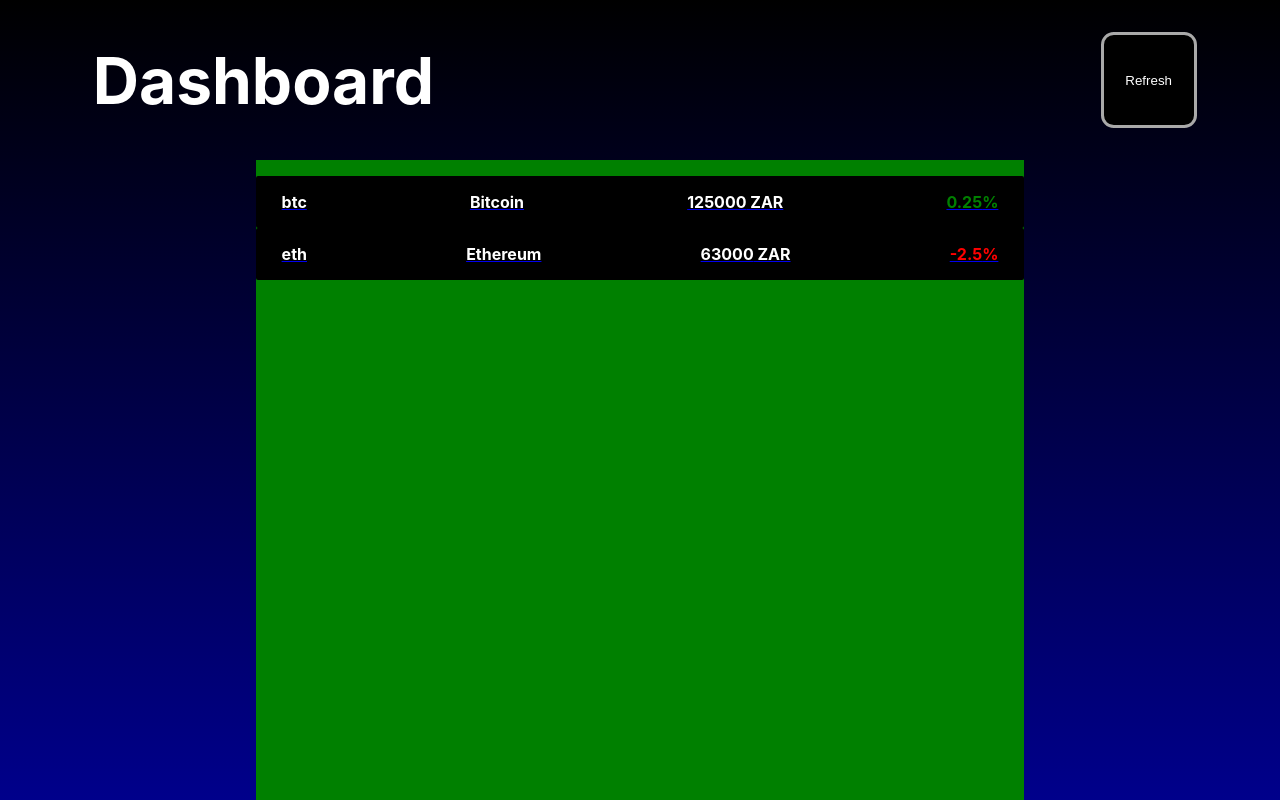
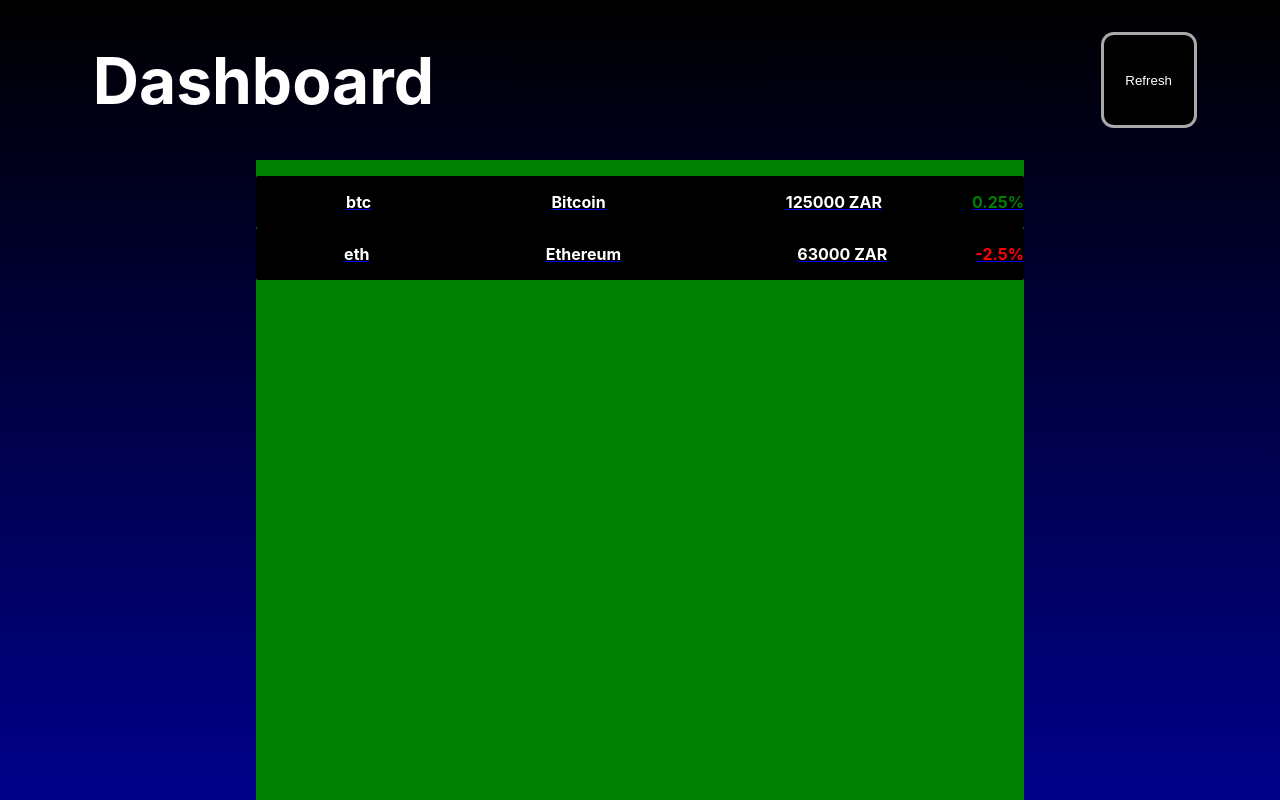
Before and after one commit to TotosL125/crypto-dashboard, a React (Create React App) app: page / in a window 1280 px wide. Built offline with nearby package versions, Linux system fonts and the light colour scheme.

Commit message:
Add Text component

```diff
--- /dev/null
+++ b/src/components/Text.tsx
@@ -0,0 +1,13 @@
+import React, { FC } from "react";
+
+import styles from "./styles/Text.module.css";
+
+const Text: FC<{ text: string }> = (props) => {
+  return (
+    <div className={styles.container}>
+      <p>{props.text}</p>
+    </div>
+  );
+};
+
+export default Text;
--- /dev/null
+++ b/src/components/styles/Text.module.css
@@ -0,0 +1,9 @@
+.container {
+  flex: 1 0 fit-content;
+  text-align: center;
+}
+
+.container p {
+  font-weight: bold;
+  color: var(--text);
+}
--- a/src/features/DashboardListItem.tsx
+++ b/src/features/DashboardListItem.tsx
@@ -2,6 +2,7 @@ import React, { FC } from "react";
 import { Link } from "react-router-dom";
 
 import dataObj from "../assets/dataType";
+import Text from "../components/Text";
 
 import styles from "./styles/DashboardListItem.module.css";
 
@@ -17,9 +18,9 @@ const DashboardListItem: FC<dataObj> = (props) => {
   return (
     <Link to={`/${props.id}/detail`}>
       <li className={styles.item}>
-        <p className={styles.text}>{props.symbol}</p>
-        <p className={styles.text}>{props.name}</p>
-        <p className={styles.text}>{props.current_price} ZAR</p>
+        <Text text={props.symbol} />
+        <Text text={props.name} />
+        <Text text={`${props.current_price} ZAR`} />
         <p className={priceChangeClass}>{props.price_change_percentage_24h}%</p>
       </li>
     </Link>
--- a/src/features/styles/DashboardListItem.module.css
+++ b/src/features/styles/DashboardListItem.module.css
@@ -3,9 +3,6 @@
   flex-direction: row;
   justify-content: space-between;
   align-items: center;
-
-  padding-left: 2vw;
-  padding-right: 2vw;
 
   background: var(--primary);
 
@@ -17,13 +14,6 @@
 .item:hover,
 .item:active {
   background: var(--primary_accent);
-}
-
-.text {
-  font-weight: bold;
-  color: var(--text);
-
-  text-align: center;
 }
 
 .price_change_inc {
```
